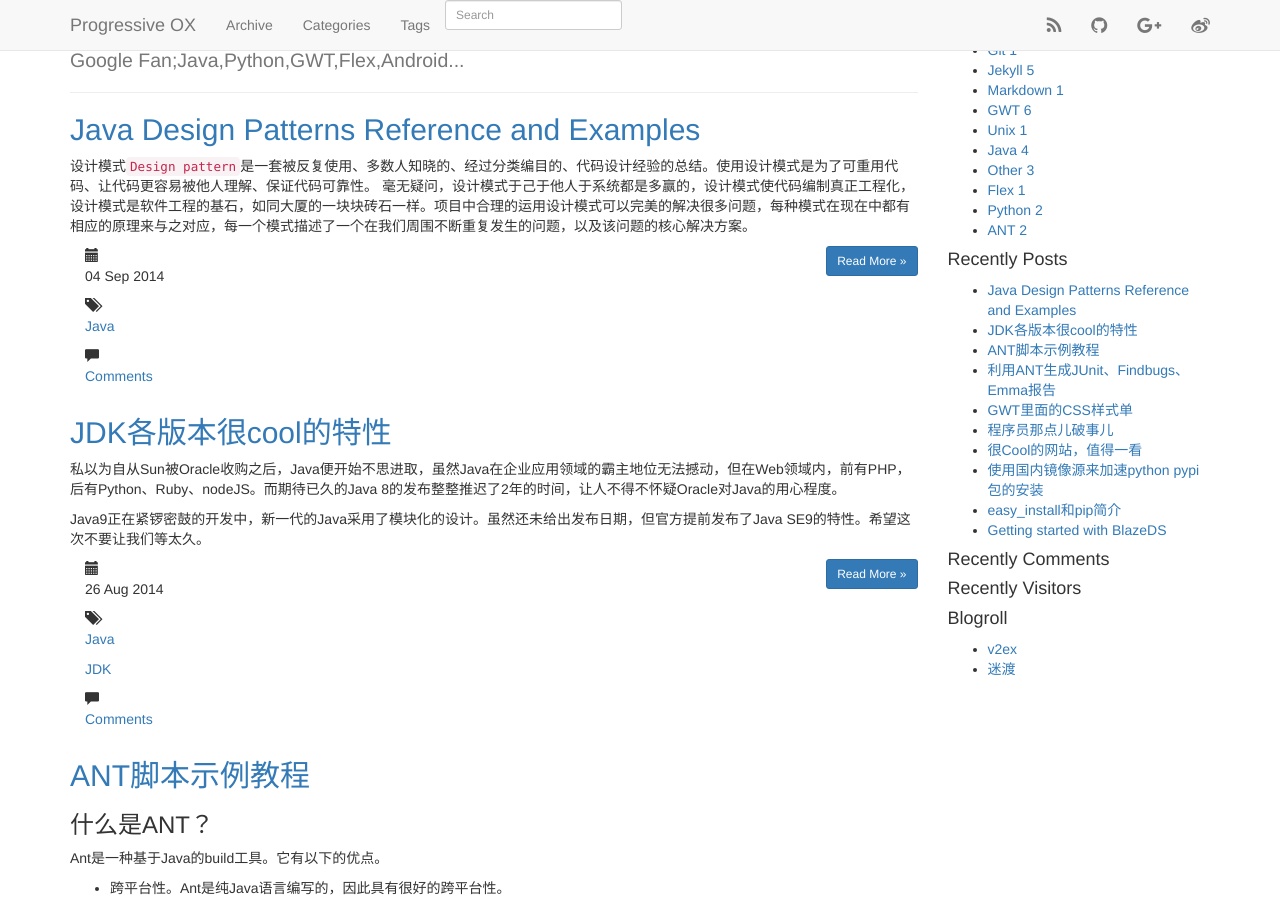
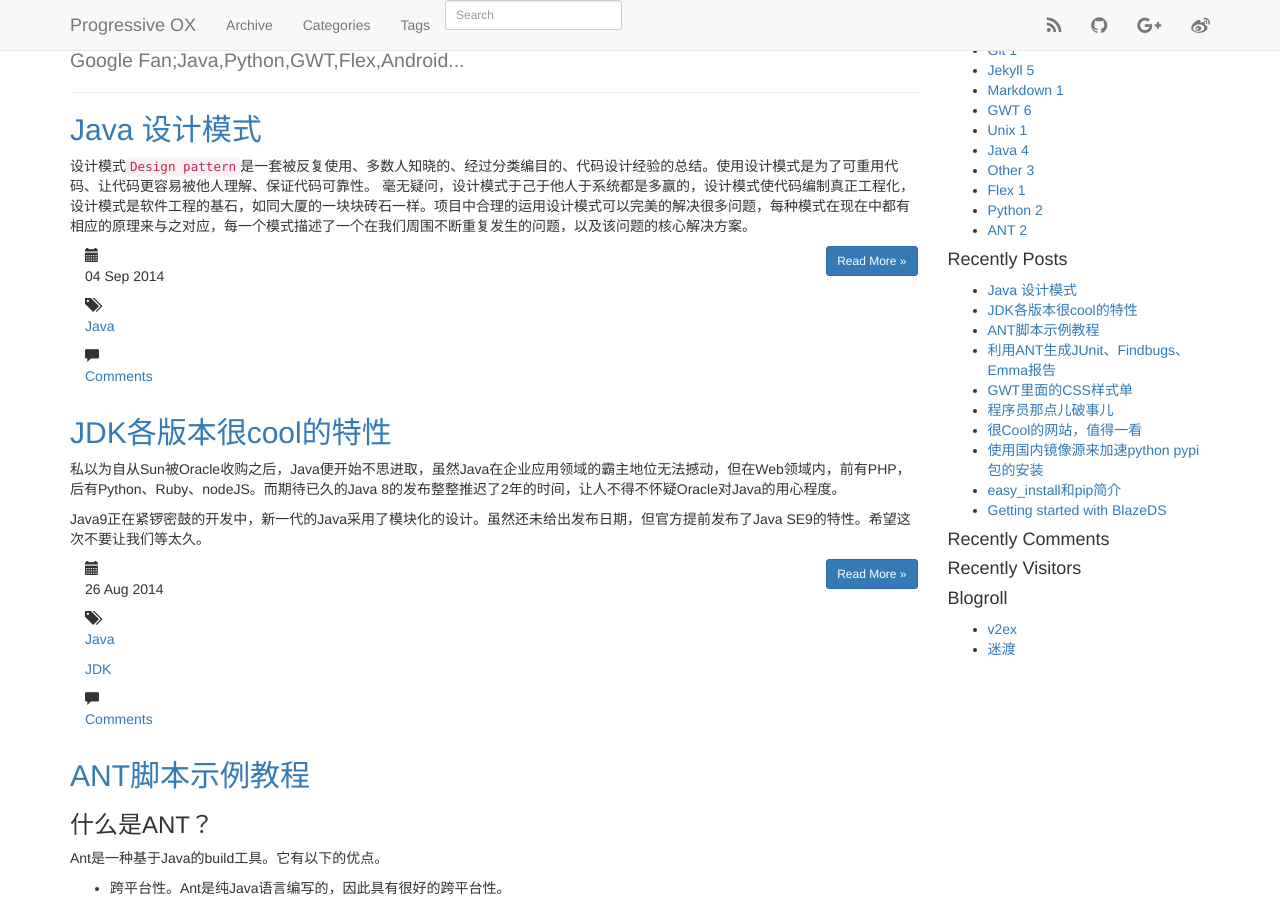
Before and after one commit to ChengYuanjian/chengyuanjian2.github.io, a Jekyll site: the page built from index.html, in a window 1280 px wide and 900 px high. Built offline with Jekyll 4.4.1, drawn with Linux system fonts in a browser that asks for light colours; nearby versions of some CDN libraries; Markdown is read by kramdown in place of the engine named in the settings; the list of posts is cut into pages by our own code; comment, search, counter and statistics services are not loaded; some of the changed lines change nothing that is shown.

Commit message:
Update 2014-09-04-Java-Design-Patterns.md

```diff
--- a/_posts/2014-09-04-Java-Design-Patterns.md
+++ b/_posts/2014-09-04-Java-Design-Patterns.md
@@ -1,6 +1,6 @@
 ---
 layout:         post
-title:          Java Design Patterns Reference and Examples
+title:          Java 设计模式
 description:    Java 23中设计模式说明和示例
 keywords: Java, Design
 category: Java
@@ -13,16 +13,19 @@
 
 在Java中，有23种设计模式，可分为三大类：
 
-1. 创建型(5)`Creational Patterns`：抽象工厂`Abstract Factory`，工厂方法`Factory Method`，建造者`Builder`，原型`Prototype`，单例`Prototype`
+* 1. 创建型(5)`Creational Patterns`：抽象工厂`Abstract Factory`，工厂方法`Factory Method`，建造者`Builder`，原型`Prototype`，单例`Prototype`
 
-2. 结构型(7)`Structural Patterns`：适配器`Adapter`，桥接`Bridge`，复合`Composite`，装饰`Decorator`，外观`Facade`，享元`Flyweight`，代理`Proxy`
+* 2. 结构型(7)`Structural Patterns`：适配器`Adapter`，桥接`Bridge`，复合`Composite`，装饰`Decorator`，外观`Facade`，享元`Flyweight`，代理`Proxy`
 
-3. 行为型(11)`Behavorial Patterns`：责任链`Chain Of Responsibility`，命令`Command`，解释器`Interpreter`，迭代`Iterator`，中介`Mediator`，备忘`Memento`，观察者`Observer`，状态`State`，策略`Strategy`，模板方法`Template Method`，访问者`Visitor`
+* 3. 行为型(11)`Behavorial Patterns`：责任链`Chain Of Responsibility`，命令`Command`，解释器`Interpreter`，迭代`Iterator`，中介`Mediator`，备忘`Memento`，观察者`Observer`，状态`State`，策略`Strategy`，模板方法`Template Method`，访问者`Visitor`
 
 此外，还有两类：并发型模式和线程池模式。用一个图片来整体描述一下：
 
 ![设计模式之间的关系图](http://dl.iteye.com/upload/attachment/0083/1179/57a92d42-4d84-3aa9-a8b9-63a0b02c2c36.jpg "设计模式之间的关系图【来源于网络】")
 
+###1.抽象工厂|Abstract Factory
 
 
+###2.工厂方法|Factory Method
+
 * [Java 23中设计模式示例代码](http://www.fluffycat.com/Java-Design-Patterns/)
```
